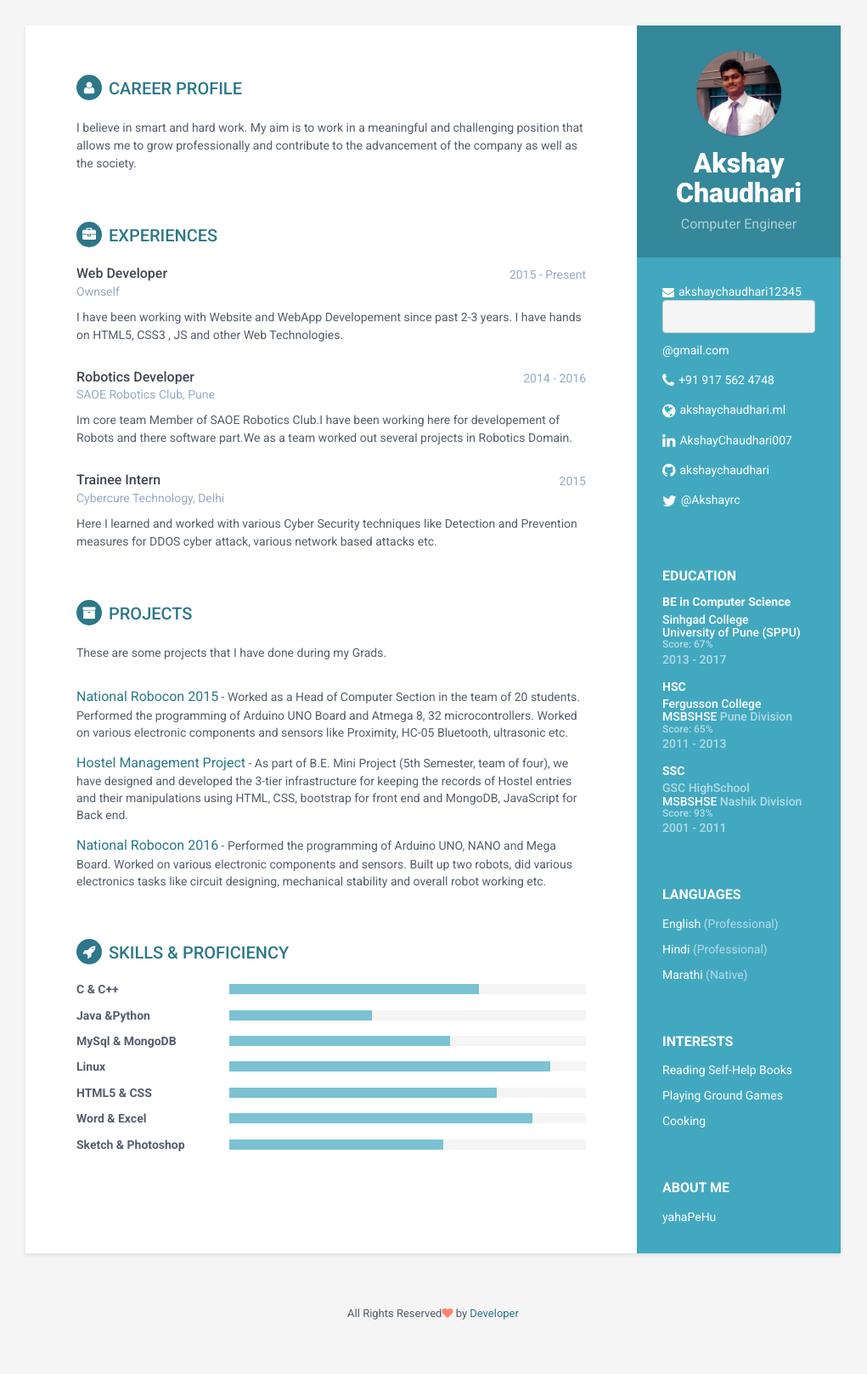
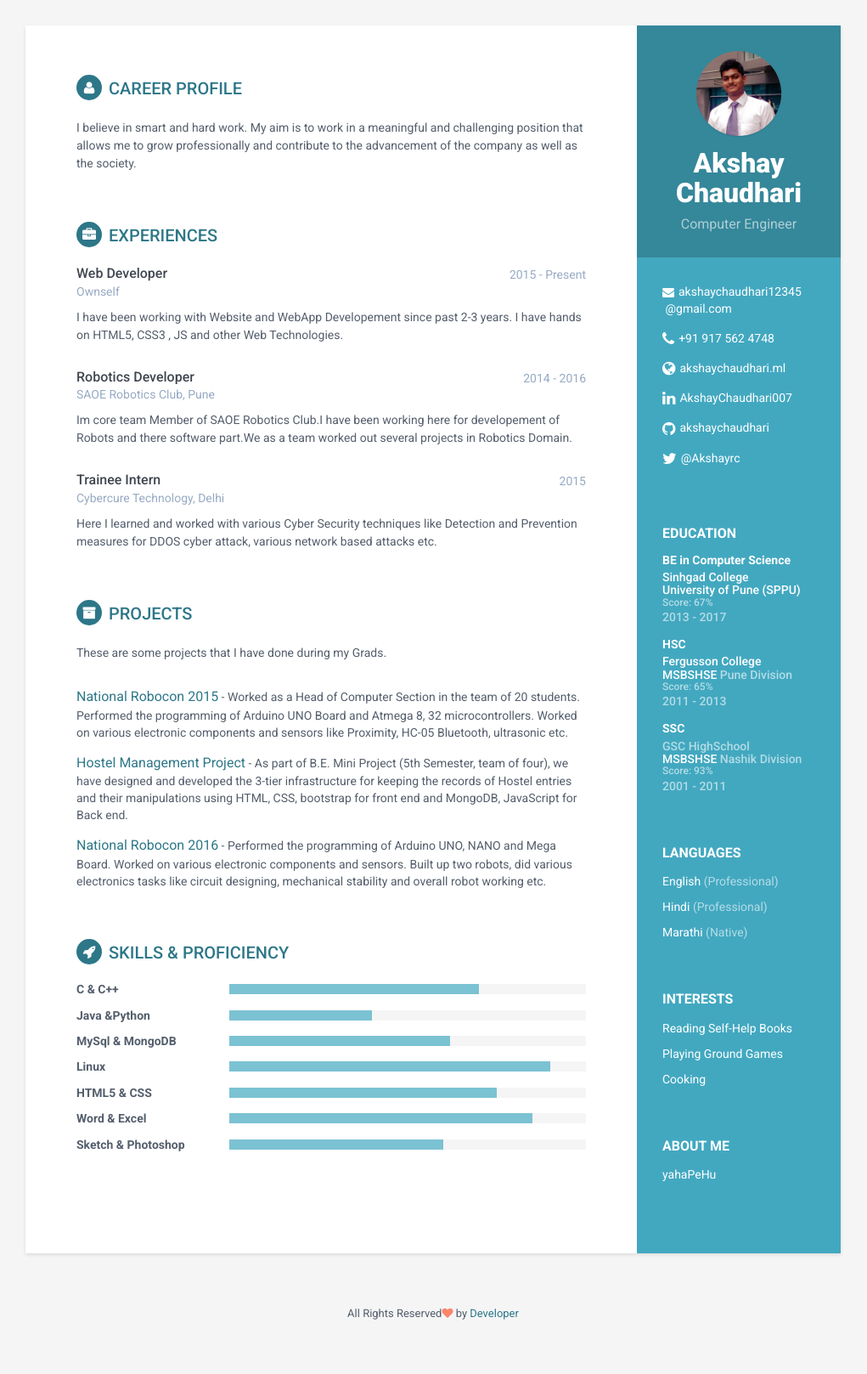
Before and after one commit to akshayrcc/resume-template-fresher, a Jekyll site: the page built from index.html, in a window 1280 px wide. Shown: the whole page at 85% size, without its empty margins (130-1151 px from the left). Built offline with Jekyll 4.4.1, drawn with Linux system fonts in a browser that asks for light colours.

Commit message:
Update sidebar.html

```diff
--- a/_includes/sidebar.html
+++ b/_includes/sidebar.html
@@ -14,7 +14,7 @@
                    {% if site.email %}
                     <li class="email"><i class="fa fa-envelope"></i><a href="mailto: {{site.email}}">{{site.email}}</a></li>
                     {% else %}
-                    <li class="email"><i class="fa fa-envelope"></i><a href="mailto:akshaychaudhari12345@gmail.com">akshaychaudhari12345</br><pre>&nbsp;</pre>@gmail.com</a></li>
+                    <li class="email"><i class="fa fa-envelope"></i><a href="mailto:akshaychaudhari12345@gmail.com">akshaychaudhari12345</br>&nbsp;@gmail.com</a></li>
                     {% endif %}
 
                     {% if site.phone %}
```
